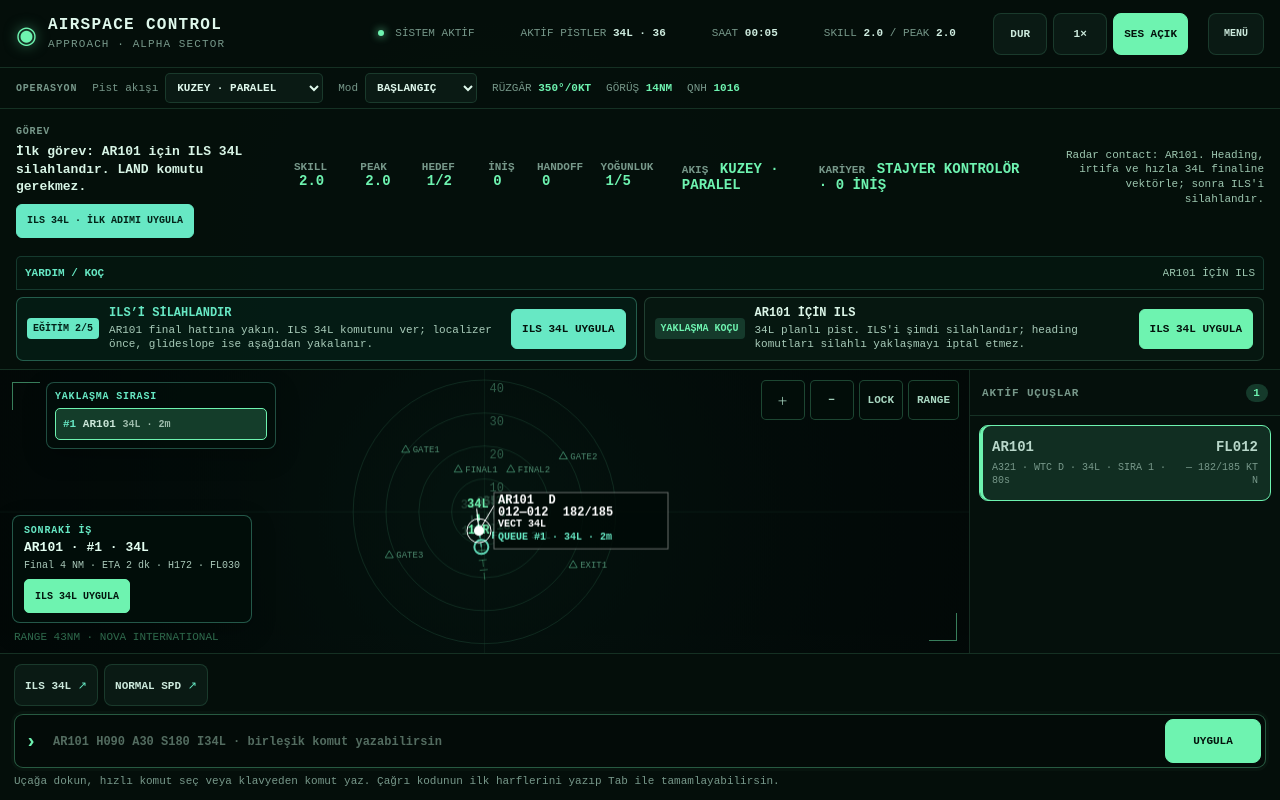
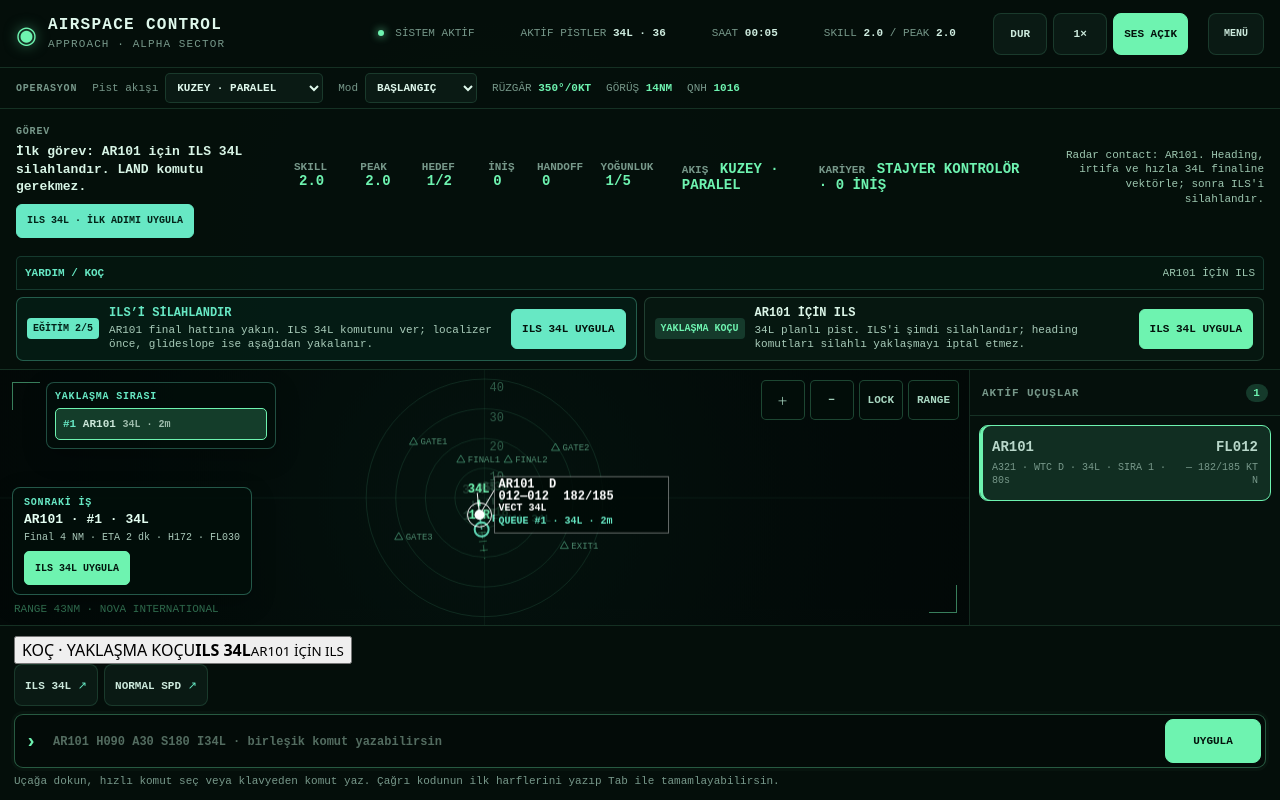
Before and after one commit to bugrabilim/atc, a React (Vite) app: page / in a window 1280 px wide. Built offline with nearby package versions, Linux system fonts and the light colour scheme.

Commit message:
Surface coach clearances in command console

```diff
--- a/src/ui/CommandPanel.tsx
+++ b/src/ui/CommandPanel.tsx
@@ -1,6 +1,7 @@
 import { useRef } from 'react';
 import { difficultyConfig } from '../engine/difficulty';
 import type { Aircraft, GameMode } from '../engine/types';
+import type { CoachAdvice } from '../engine/controllerCoach';
 
 interface CommandPanelProps {
   aircraft: Aircraft[];
@@ -8,11 +9,13 @@ interface CommandPanelProps {
   fixIds: string[];
   selectedCallsign: string | null;
   mode: GameMode;
+  coach: CoachAdvice;
   value: string;
   feedback: { type: 'success' | 'error' | 'info'; message: string };
   onChange: (value: string) => void;
   onSubmit: () => void;
   onQuickCommand: (command: string) => boolean;
+  onCoachCommand: (advice: CoachAdvice) => void;
   onSelect: (callsign: string) => void;
   onNext: () => void;
 }
@@ -29,11 +32,13 @@ export function CommandPanel({
   fixIds,
   selectedCallsign,
   mode,
+  coach,
   value,
   feedback,
   onChange,
   onSubmit,
   onQuickCommand,
+  onCoachCommand,
   onSelect,
   onNext,
 }: CommandPanelProps) {
@@ -107,6 +112,14 @@ export function CommandPanel({
         <div><span>SPEED</span><button type="button" disabled={!selected} onClick={() => relativeCommand('speed', -20)}>−20</button><b>{selected ? Math.round(selected.targetSpeed) : '---'}</b><button type="button" disabled={!selected} onClick={() => relativeCommand('speed', 20)}>+20</button></div>
       </div>
 
+      {coach.command && coach.callsign === selectedCallsign ? (
+        <button type="button" className={`coach-command coach-command--${coach.tone}`} onClick={() => onCoachCommand(coach)}>
+          <span>KOÇ · {coach.label}</span>
+          <b>{coach.command}</b>
+          <small>{coach.title}</small>
+        </button>
+      ) : null}
+
       <div className="quick-command-row" aria-label="Hızlı komutlar">
         {quickCommands.map((item) => (
           <button
```
